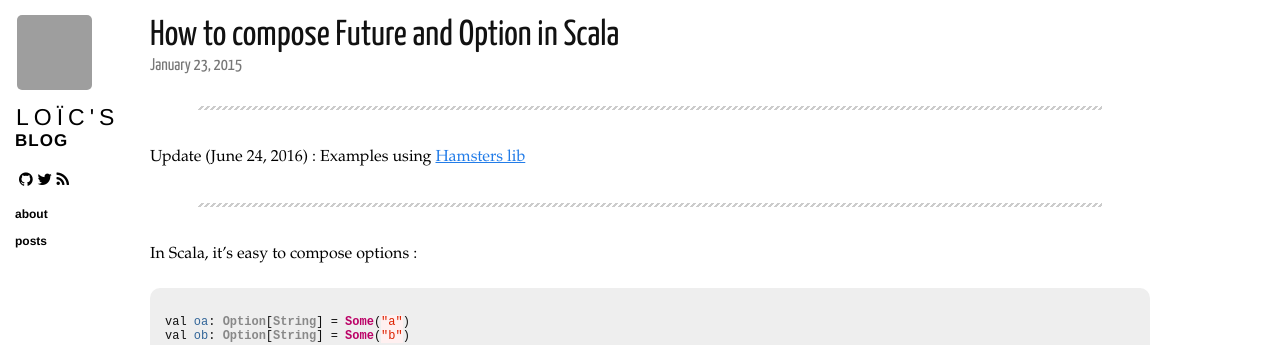
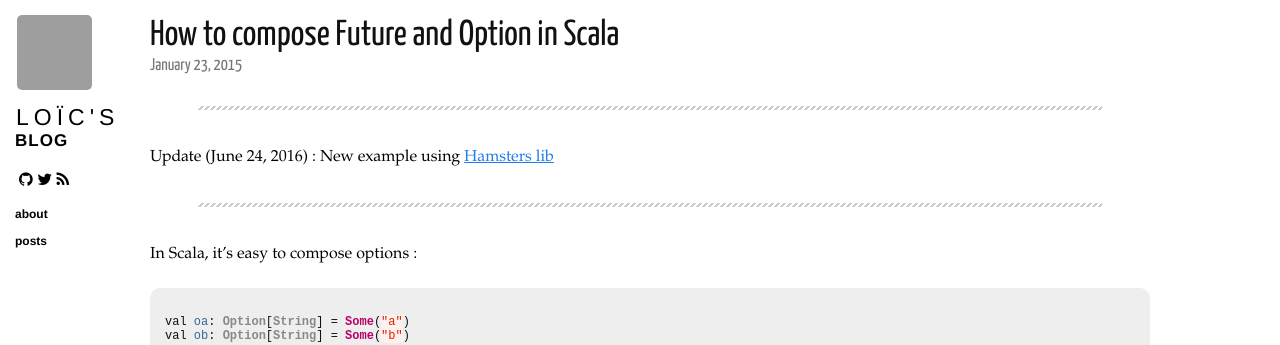
Before and after one commit to loicdescotte/loicdescotte.github.io, a Jekyll site: the page built from _posts/2015-01-23-scala-compose-option-future.md, in a window 1280 px wide and 900 px high, cut to the strip 0-345 px from the top of the window. Built offline with Jekyll 4.4.1, drawn with Linux system fonts in a browser that asks for light colours; nearby versions of some CDN libraries; comment, search, counter and statistics services are not loaded; grey boxes are pictures that could not be loaded.

Commit message:
Update 2015-01-23-scala-compose-option-future.md

```diff
--- a/_posts/2015-01-23-scala-compose-option-future.md
+++ b/_posts/2015-01-23-scala-compose-option-future.md
@@ -10,7 +10,7 @@ tags:
 
 ---
 
- Update (June 24, 2016) : Examples using [Hamsters lib](https://github.com/scala-hamsters/hamsters)
+ Update (June 24, 2016) : New example using [Hamsters lib](https://github.com/scala-hamsters/hamsters)
 
 ---
 
```
